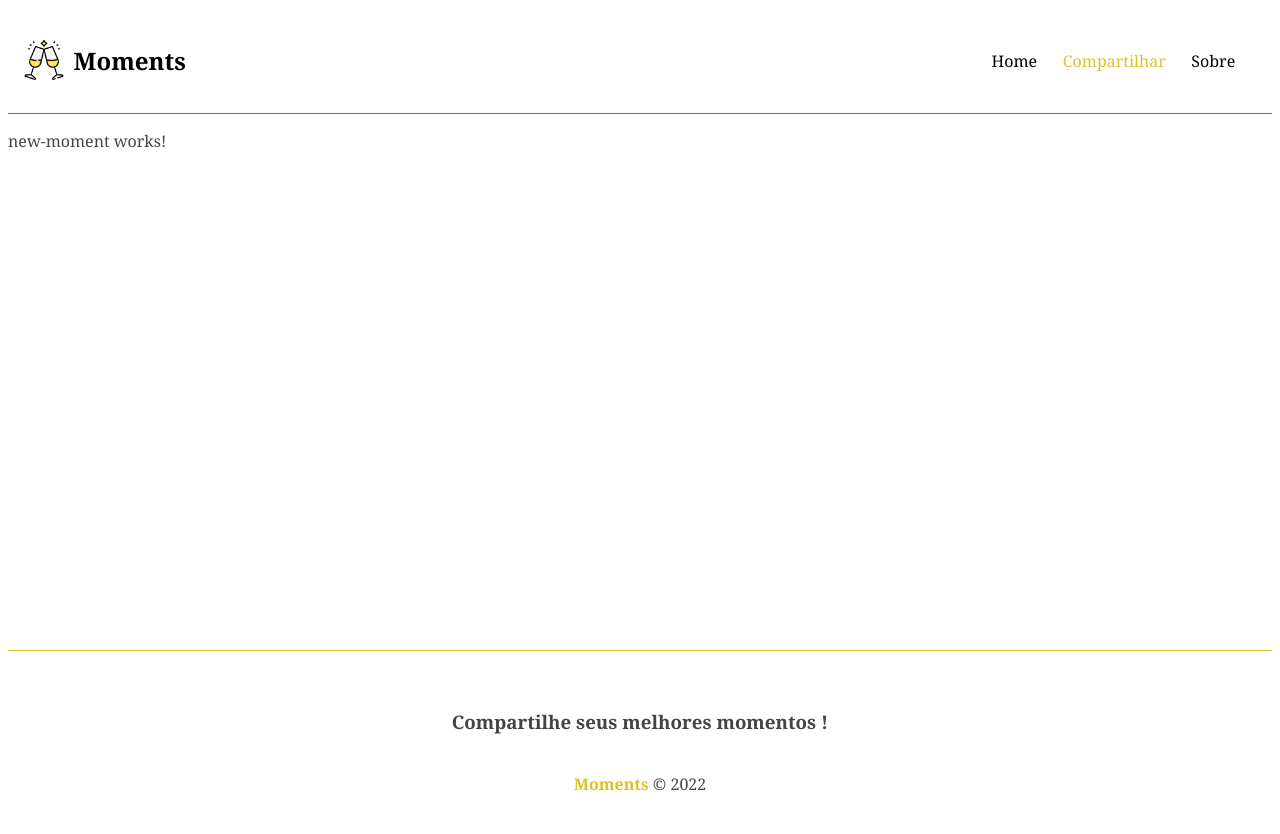
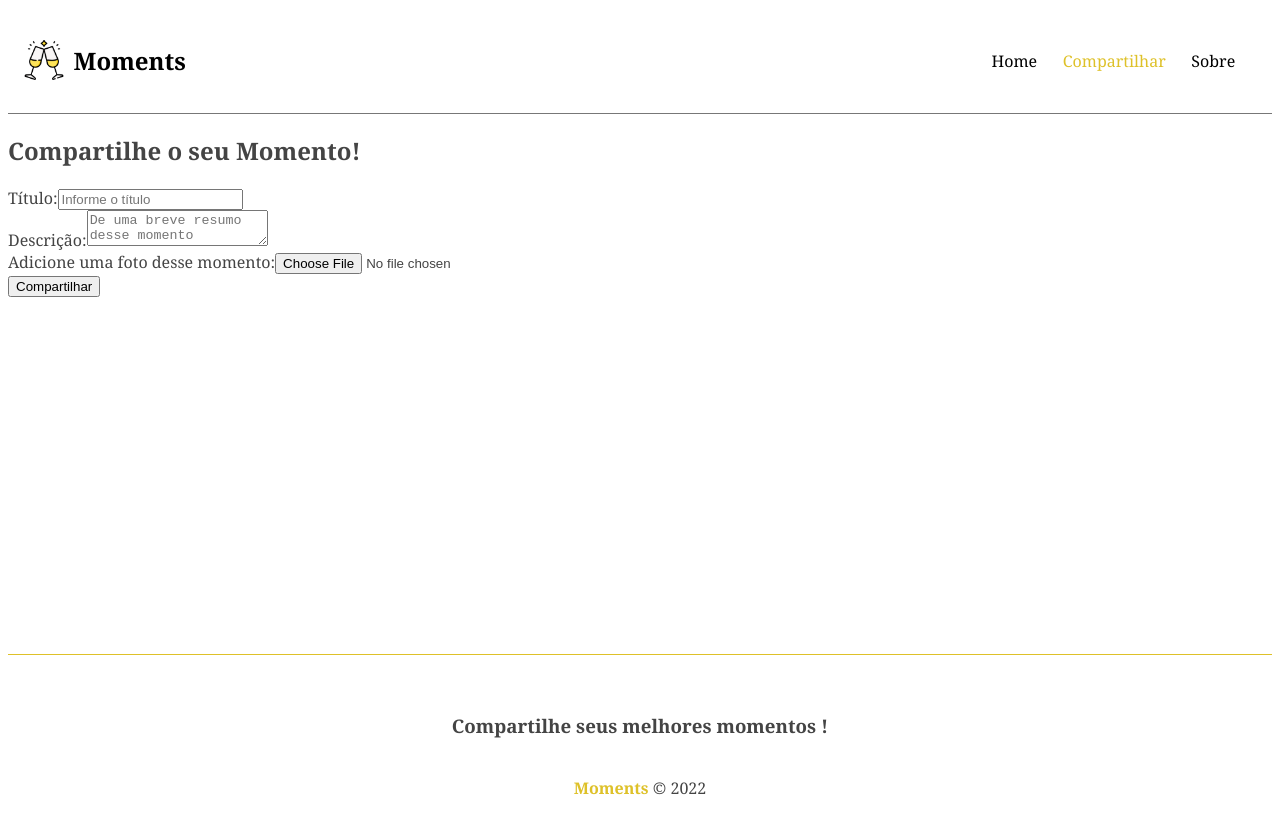
Before and after one commit to LoiolaBr17/Projeto-Moments, an Angular app in the folder moments/: page /moments/new in a window 1280 px wide. Shown: the top 834 px of the page. Built offline with nearby package versions, Linux system fonts and the light colour scheme.

Commit message:
criando html do componente moment-form

```diff
--- a/moments/src/app/components/moment-form/moment-form.component.html
+++ b/moments/src/app/components/moment-form/moment-form.component.html
@@ -1 +1,16 @@
-<p>moment-form works!</p>
+<form>
+    <div class="form-group">
+        <label for="title">Título:</label>
+        <input type="text" placeholder="Informe o título" required />
+    </div>
+
+    <div class="form-group">
+        <label for="description">Descrição:</label>
+        <textarea placeholder="De uma breve resumo desse momento" required></textarea>
+    </div>
+    <div class="form-group">
+        <label for="image">Adicione uma foto desse momento:</label>
+        <input type="file">
+    </div>
+    <input type="submit" value="{{ btnText }}">
+</form>
--- a/moments/src/app/components/moment-form/moment-form.component.ts
+++ b/moments/src/app/components/moment-form/moment-form.component.ts
@@ -1,4 +1,4 @@
-import { Component, OnInit } from '@angular/core';
+import { Component, OnInit, Input } from '@angular/core';
 
 @Component({
   selector: 'app-moment-form',
@@ -6,6 +6,7 @@ import { Component, OnInit } from '@angular/core';
   styleUrls: ['./moment-form.component.css']
 })
 export class MomentFormComponent implements OnInit {
+  @Input() btnText!: string
 
   constructor() { }
 
--- a/moments/src/app/components/pages/new-moment/new-moment.component.html
+++ b/moments/src/app/components/pages/new-moment/new-moment.component.html
@@ -1 +1,2 @@
-<p>new-moment works!</p>
+<h2>Compartilhe o seu <span>Momento</span>!</h2>
+<app-moment-form [btnText]="btnText"></app-moment-form>
--- a/moments/src/app/components/pages/new-moment/new-moment.component.ts
+++ b/moments/src/app/components/pages/new-moment/new-moment.component.ts
@@ -6,6 +6,7 @@ import { Component, OnInit } from '@angular/core';
   styleUrls: ['./new-moment.component.css']
 })
 export class NewMomentComponent implements OnInit {
+  btnText = "Compartilhar"
 
   constructor() { }
 
```
